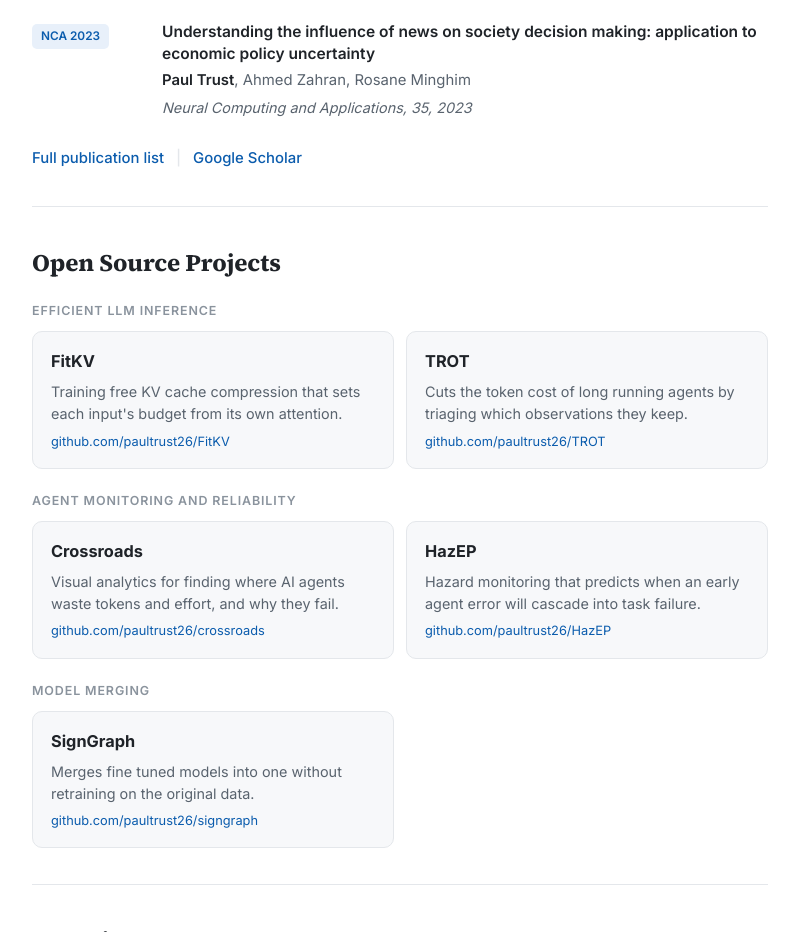
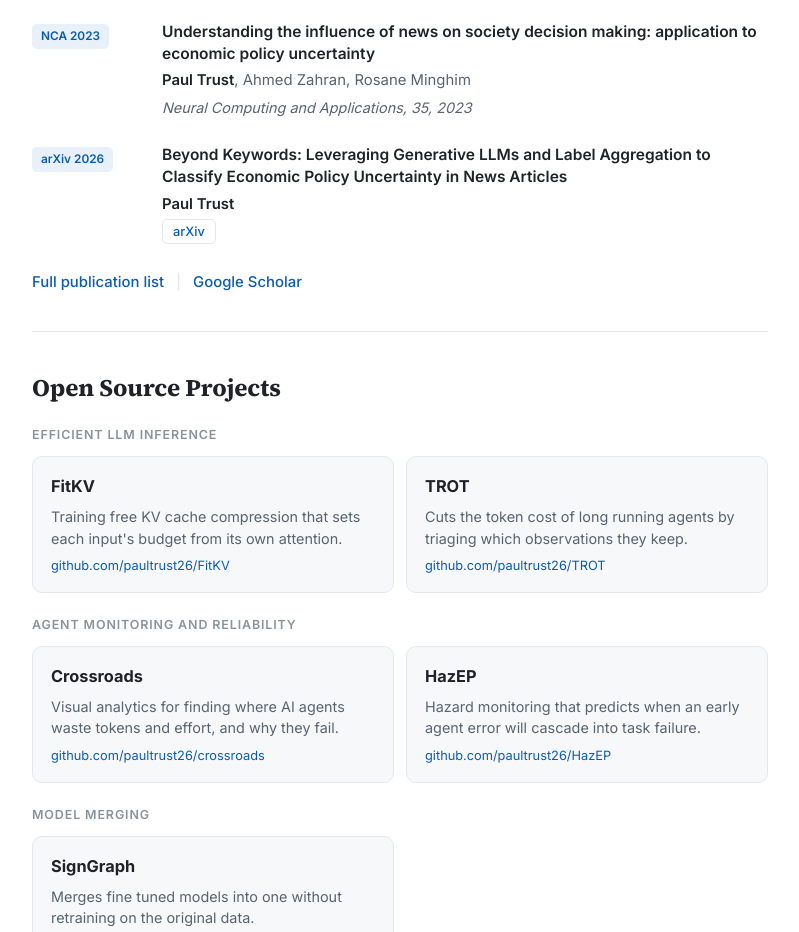
Before and after one commit to paultrust26/paultrust, a plain HTML site: page index.html in a window 1280 px wide. Shown: the part 1527-2459 px from the top of the page, without its empty margins (398-1197 px from the left). Drawn offline with Linux system fonts and the light colour scheme.

Commit message:
Add Beyond Keywords arXiv paper to publications

```diff
--- a/index.html
+++ b/index.html
@@ -129,7 +129,15 @@
             <p class="pub-venue">Neural Computing and Applications, 35, 2023</p>
           </div>
         </li>
-      </ol>
+              <li>
+          <span class="venue-tag">arXiv 2026</span>
+          <div>
+            <p class="pub-title">Beyond Keywords: Leveraging Generative LLMs and Label Aggregation to Classify Economic Policy Uncertainty in News Articles</p>
+            <p class="pub-authors"><strong>Paul Trust</strong></p>
+            <p class="pub-links"><a target="_blank" rel="noopener" href="https://arxiv.org/abs/2609.35856">arXiv</a></p>
+          </div>
+        </li>
+</ol>
       <p class="more"><a href="publications.html">Full publication list</a> <span class="sep">|</span> <a target="_blank" rel="noopener" href="https://scholar.google.com/scholar?q=author%3A%22Paul+Trust%22">Google Scholar</a></p>
     </section>
 
```
Also changed, not shown: publications.html (+8 -0 lines).
